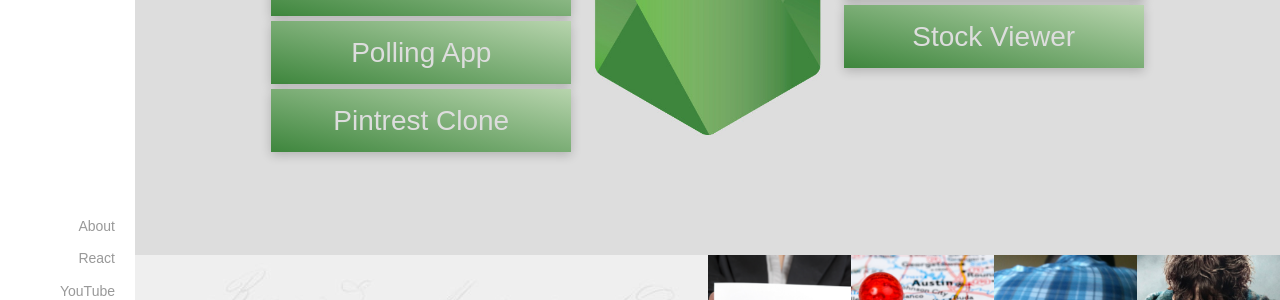
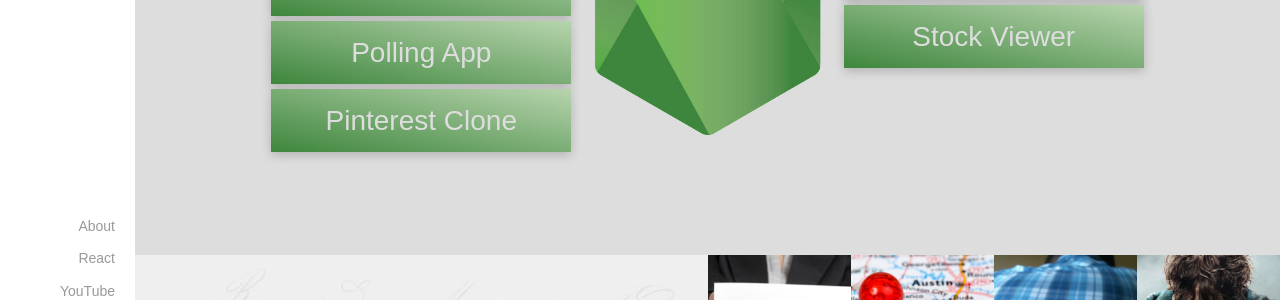
Before and after one commit to whmcdonaldiii/ginoskotheon.github.io, a Jekyll site: the page built from index.html, in a window 1280 px wide and 900 px high, scrolled down 2153 px. Shown: the part 155-455 px from the top of the window. Built offline with Jekyll 4.4.1, drawn with Linux system fonts in a browser that asks for light colours; nearby versions of some CDN libraries; some web fonts are replaced; Markdown is read by kramdown in place of the engine named in the settings.

Commit message:
another fix

```diff
--- a/_includes/section-nodeapps.html
+++ b/_includes/section-nodeapps.html
@@ -1 +1 @@
-<section class="node" id="node"><div class="flex flex--space-around"><div class="col-1"><a class="home-cta" href="https://bookappwm.herokuapp.com/" target="_blank">Book Search</a><a class="home-cta" href="https://warm-shelf-85850.herokuapp.com/" target="_blank">Stock Viewer</a></div><div class="col-1 order-first"><p class="home-lead outdented">...Full Stack Node.js Apps...</p><a class="home-cta" href="https://glacial-coast-36974.herokuapp.com/" target="_blank">Night Life App</a><a class="home-cta" href="https://hidden-chamber-71069.herokuapp.com/" target="_blank">Polling App</a><a class="home-cta" href="https://macinterest.herokuapp.com/" target="_blank">Pintrest Clone</a></div></div></section>
+<section class="node" id="node"><div class="flex flex--space-around"><div class="col-1"><a class="home-cta" href="https://bookappwm.herokuapp.com/" target="_blank">Book Search</a><a class="home-cta" href="https://warm-shelf-85850.herokuapp.com/" target="_blank">Stock Viewer</a></div><div class="col-1 order-first"><p class="home-lead outdented">...Full Stack Node.js Apps...</p><a class="home-cta" href="https://glacial-coast-36974.herokuapp.com/" target="_blank">Night Life App</a><a class="home-cta" href="https://hidden-chamber-71069.herokuapp.com/" target="_blank">Polling App</a><a class="home-cta" href="https://macinterest.herokuapp.com/" target="_blank">Pinterest Clone</a></div></div></section>
```
Also changed, not shown: 1 other file.
